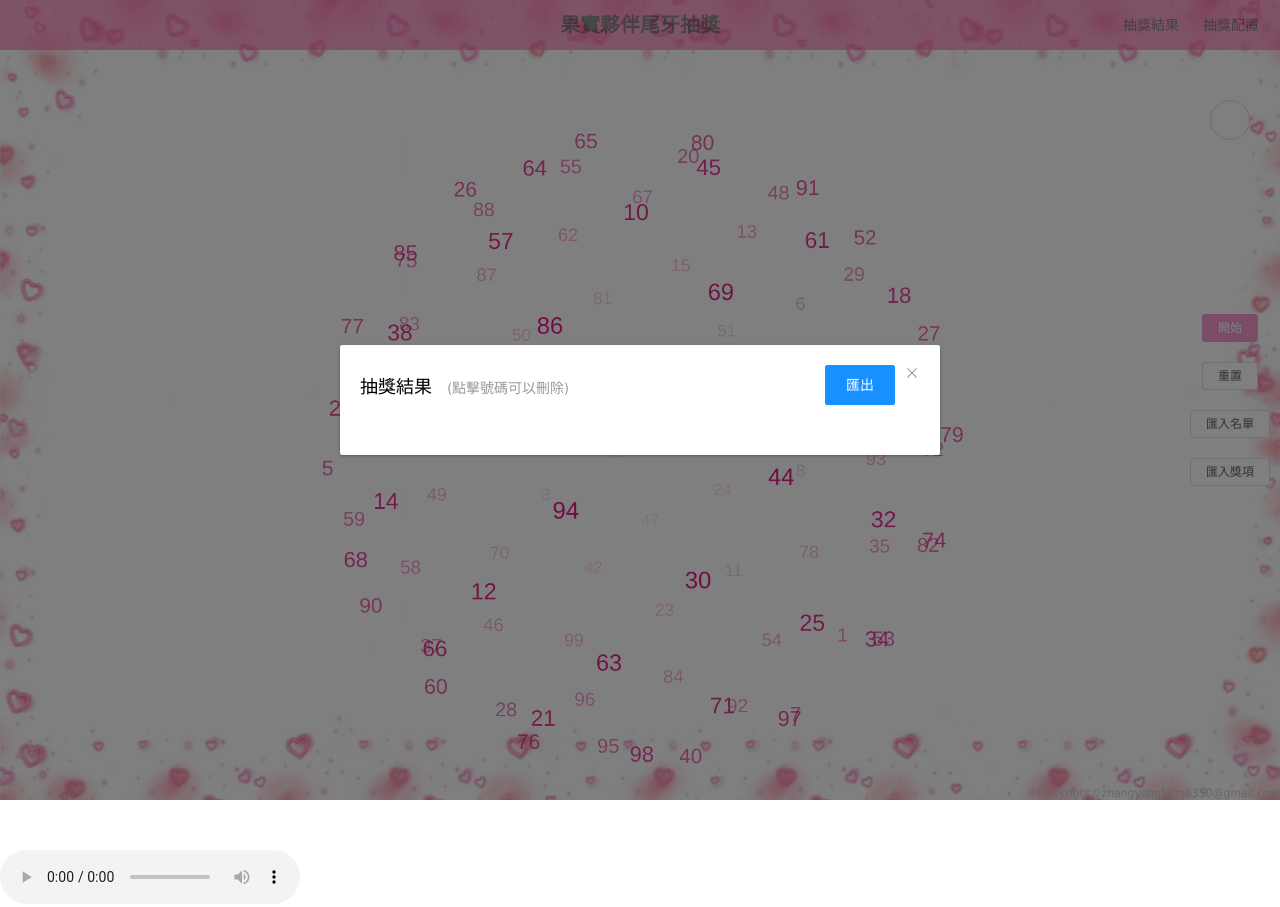
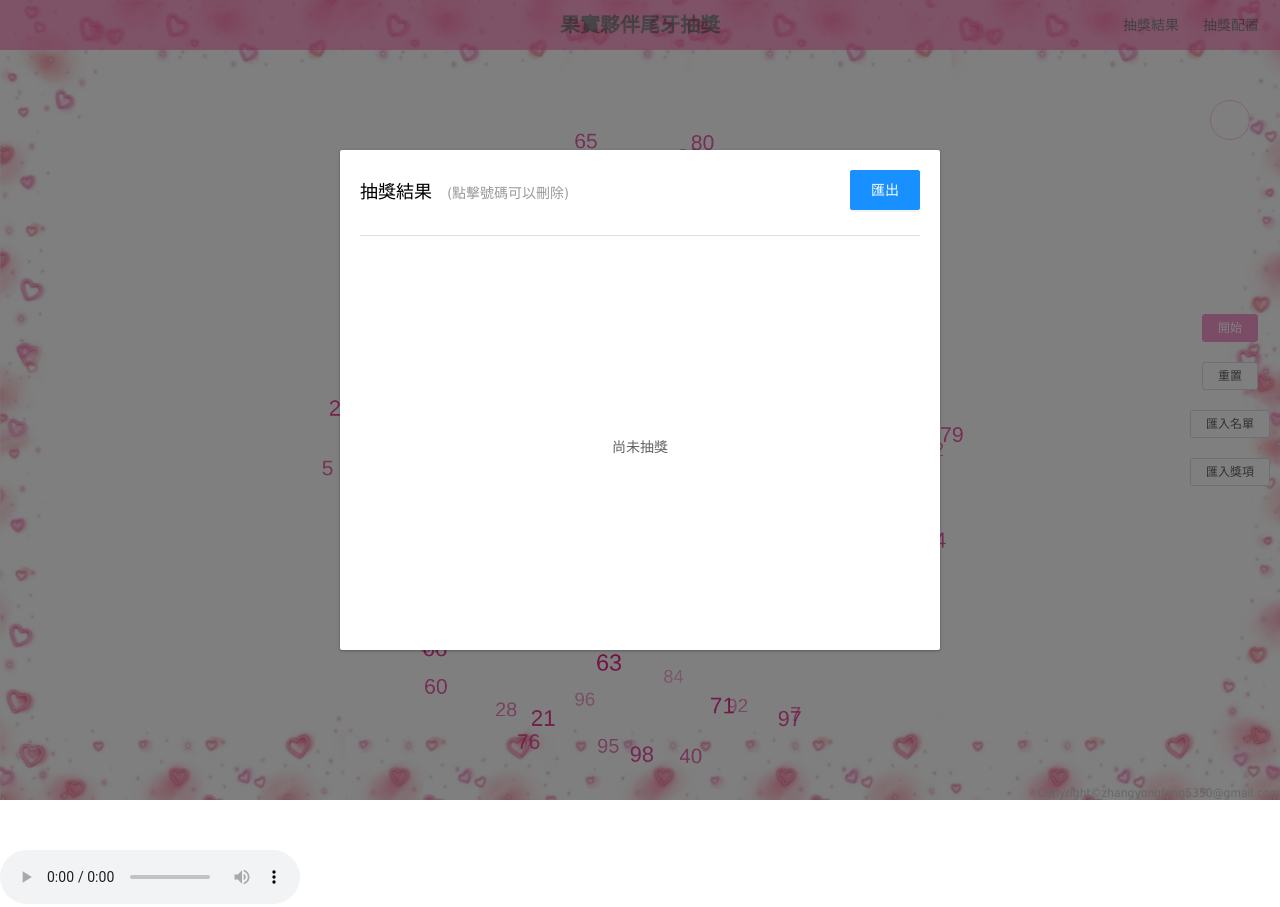
Before and after one commit to jamielee1999/draw, a Vue app: page / in a window 1280 px wide. Both pictures are taken after a click on the button "抽獎結果". Built offline with nearby package versions, Linux system fonts and the light colour scheme; a small style sheet from the web is missing.

Commit message:
🐛 修正獎項過長導致名單無法完全顯示

```diff
--- a/src/components/Result.vue
+++ b/src/components/Result.vue
@@ -3,8 +3,9 @@
     :visible="visible"
     @close="$emit('update:visible', false)"
     width="600px"
-    class="c-Result"
+    class="lottery-result"
     :append-to-body="true"
+    :show-close="false"
   >
     <div class="dialog-title" slot="title">
       <div>
@@ -24,6 +25,8 @@
         >
       </div>
     </div>
+    <el-divider></el-divider>
+    <span v-if="notYetDraw" class="no-result-data-text">尚未抽獎</span>
     <div
       v-for="(item, index) in resultList"
       :key="index"
@@ -37,19 +40,17 @@
       <span class="name">
         {{ item.name }}
       </span>
-      <span class="value">
-        <span v-if="item.value && item.value.length === 0">
-          暫未抽獎
-        </span>
-        <span
+      <div class="value">
+        <div
           class="card"
           v-for="(data, j) in item.value"
           :key="j"
           :data-res="data"
         >
           {{ `${data} ${mapList(data)}` }}
-        </span>
-      </span>
+        </div>
+        <el-divider></el-divider>
+      </div>
     </div>
   </el-dialog>
 </template>
@@ -57,7 +58,7 @@
 import { conversionCategoryName, getDomData } from '@/helper/index';
 import { useExcelJS } from '@/utils/ExportExcel';
 export default {
-  name: 'c-Result',
+  name: 'Lottery-Result',
   props: {
     visible: Boolean
   },
@@ -96,6 +97,9 @@ export default {
         }
       }
       return list;
+    },
+    notYetDraw() {
+      return this.resultList.length === 0;
     }
   },
   methods: {
@@ -160,9 +164,6 @@ export default {
   div {
     margin: auto 0;
   }
-  button {
-    margin-right: 25px;
-  }
 }
 .blue-background-button {
   background: #1890ff;
@@ -171,13 +172,31 @@ export default {
   box-sizing: border-box;
   box-shadow: 0 2px 0 rgba(0, 0, 0, 0.043);
 }
-.c-Result {
-  .el-dialog__body {
-    max-height: 500px;
-    overflow-y: auto;
+.no-result-data-text {
+  display: flex;
+  justify-content: center;
+  height: inherit;
+  align-items: center;
+}
+
+.lottery-result {
+  /deep/.el-dialog {
+    height: 500px;
+    margin: 0 auto;
+  }
+  /deep/.el-dialog__body {
+    overflow: auto;
+    height: 410px; // dialog height - dialog header height - padding top & bottom (20px)
+    padding-bottom: 0px !important;
+    padding-top: 0px !important;
+    margin: 10px 0px;
+  }
+  .el-divider--horizontal {
+    margin: 5px 0px;
   }
   .listrow {
     display: flex;
+    align-items: center;
     line-height: 30px;
     .name {
       width: 80px;
@@ -188,7 +207,6 @@ export default {
     }
     .card {
       display: inline-block;
-      // width: 40px;
       padding: 0 5px;
       line-height: 30px;
       text-align: center;
@@ -197,8 +215,7 @@ export default {
       border-radius: 4px;
       border: 1px solid #ccc;
       background-color: #f2f2f2;
-      margin-left: 5px;
-      margin-bottom: 5px;
+      margin: 4.5px 5px;
       position: relative;
       cursor: pointer;
       &:hover {
```
